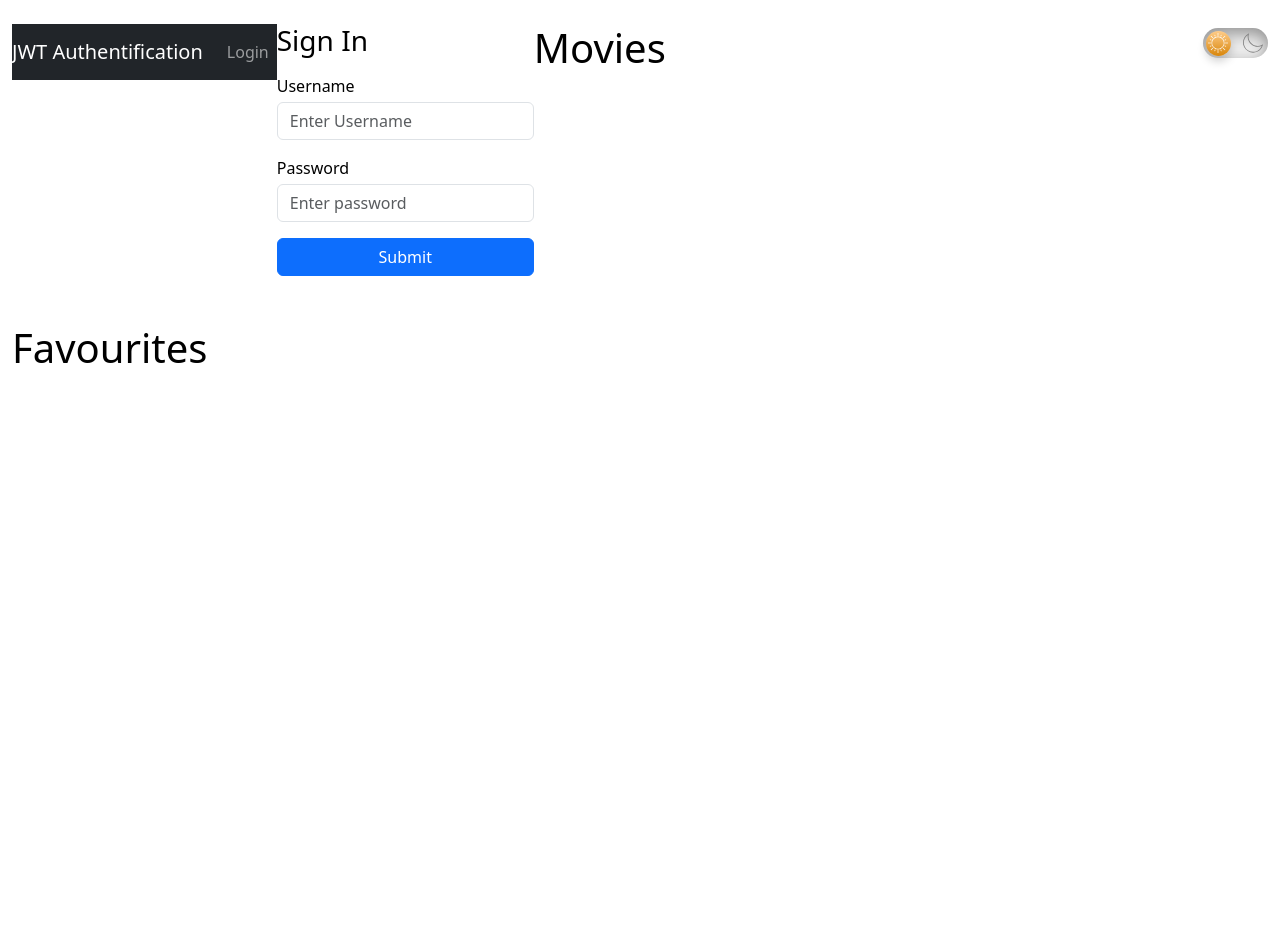
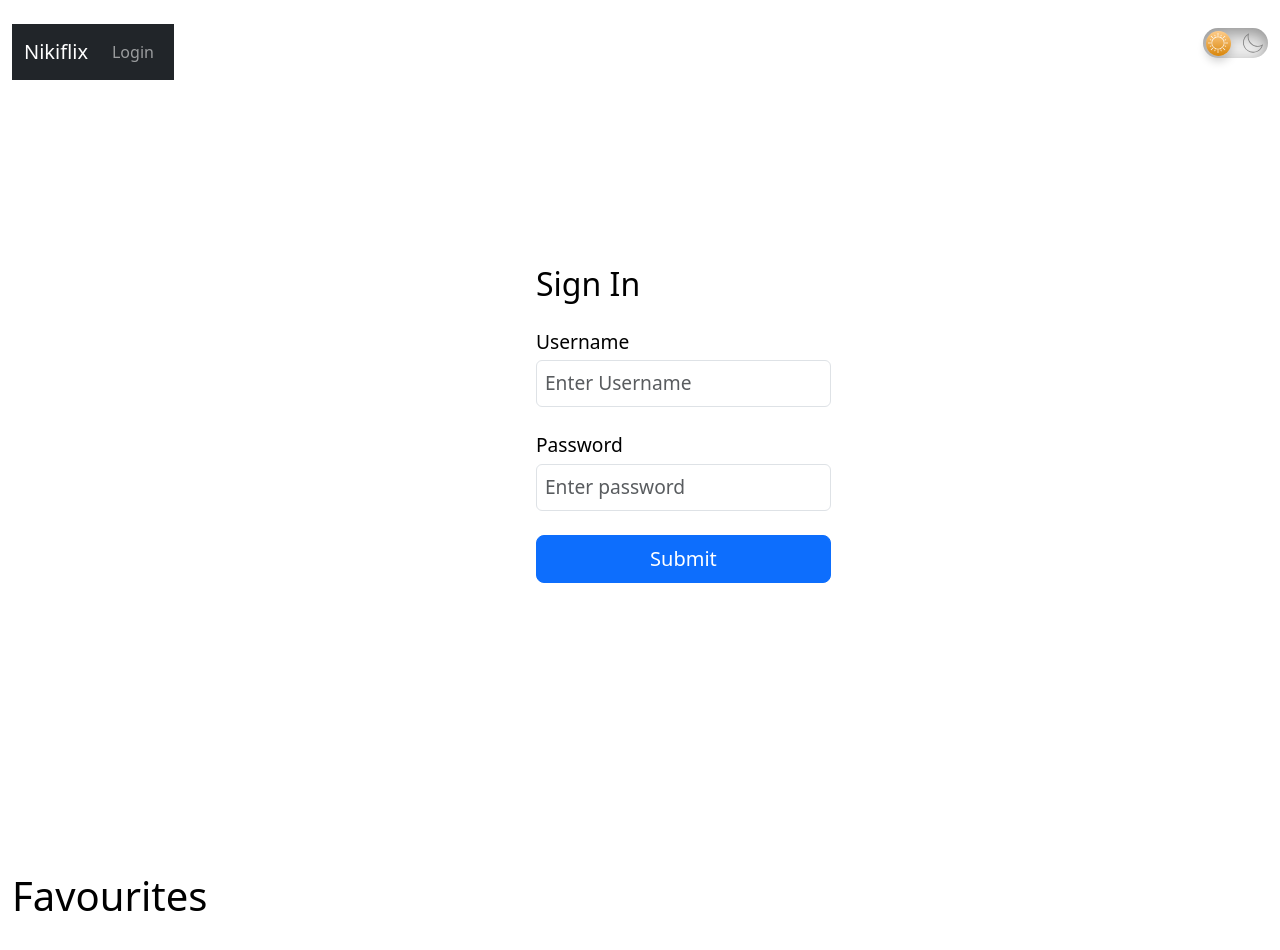
Before and after one commit to andy-rs6/PWLab6, a React (Create React App) app: page /login in a window 1280 px wide. Before the commit the page ends 800 px from the top, so only its background shows below. Built offline with nearby package versions, Linux system fonts and the light colour scheme; no server answers.

Commit message:
last changes

```diff
--- a/src/App.css
+++ b/src/App.css
@@ -15,6 +15,7 @@ body {
 .image-container:hover {
 	cursor: pointer;
 	transform: scale(1.1);
+	color: white
 }
 
 .image-container:hover .overlay {
--- a/src/App.js
+++ b/src/App.js
@@ -77,7 +77,13 @@ const App = () => {
                 <ProtectedRoute>
                   <Home />
                   <SearchBox searchValue={searchValue} setSearchValue={setSearchValue} />
-
+                </ProtectedRoute>
+              }
+            ></Route>
+            <Route
+              path="/"
+              element={
+                <ProtectedRoute>
                 </ProtectedRoute>
               }
             ></Route>
@@ -85,8 +91,6 @@ const App = () => {
             <Route path="/logout" element={<Logout />} />
           </Routes>
         </BrowserRouter>
-
-        <MovieListHeading heading='Movies' />
         <DarkMode />
 
       </div>
--- a/src/components/SearchBox.js
+++ b/src/components/SearchBox.js
@@ -1,12 +1,22 @@
 import React from 'react';
-import 'bootstrap/dist/css/bootstrap.min.css'
-
+import 'bootstrap/dist/css/bootstrap.min.css';
 
 const SearchBox = (props) => {
-
     return (
-        <div className="col col-sm4">
-            <input className="form-input" onChange={(event) => props.setSearchValue(event.target.value)} value={props.value} placeholder='Type to search'></input>
+        <div className="col col-sm-4">
+            <input
+                className="form-control"
+                style={{
+                    borderRadius: '20px',
+                    boxShadow: '0 2px 4px rgba(0,0,0,0.1)',
+                    border: 'none',
+                    padding: '10px 20px',
+                    fontSize: '1rem',
+                }}
+                onChange={(event) => props.setSearchValue(event.target.value)}
+                value={props.value}
+                placeholder='Type to search'
+            />
         </div>
     );
 };
--- a/src/components/home.js
+++ b/src/components/home.js
@@ -37,7 +37,7 @@ export const Home = () => {
     // Render the component
     return (
         <div className="form-signin mt-5 text-center">
-            <h3>Hi {message}</h3>
+            <h3> </h3>
         </div>
     );
 };
--- a/src/components/login.js
+++ b/src/components/login.js
@@ -1,20 +1,17 @@
-// Import the react JS packages
-import axios from "axios";
 import { useState } from "react";
-import { Link, useNavigate } from "react-router-dom";
-// Define the Login function.
+import { useNavigate } from "react-router-dom";
+
 export const Login = () => {
     const [username, setUsername] = useState('');
     const [password, setPassword] = useState('');
     const navigate = useNavigate();
-    // Create thconst navigate = useNavigate();e submit method.
+
     const submit = async e => {
         e.preventDefault();
         const user = {
             username: username,
             password: password
         };
-        console.log(user);
 
         try {
             const response = await fetch("http://localhost:8000/token/", {
@@ -30,7 +27,6 @@ export const Login = () => {
             const data = await response.json();
             const accessToken = data["access"];
             const refreshToken = data["refresh"];
-            console.log(data);
             localStorage.setItem("access_token", accessToken);
             localStorage.setItem("refresh_token", refreshToken);
             navigate("/home")
@@ -38,44 +34,41 @@ export const Login = () => {
             alert(error.message);
           }
         };
-    // Initialize the access & refresh token in localstorage.
-    // localStorage.clear();
-    // localStorage.setItem('access_token', data.access);
-    // localStorage.setItem('refresh_token', data.refresh);
-    // axios.defaults.headers.common['Authorization'] =
-    //     `Bearer ${data['access']}`;
-    // window.location.href = '/'
 
     return (
-    <div className="Auth-form-container">
+<div className="container-fluid d-flex justify-content-center align-items-center" style={{ height: "100vh" }}>
+            <div className="Auth-form-container" style={{ fontSize: "1.2rem" }}>
                 <form className="Auth-form" onSubmit={submit}>
                     <div className="Auth-form-content">
-                <h3 className="Auth-form-title">Sign In</h3>
-                <div className="form-group mt-3">
-                    <label>Username</label>
+                        <h3 className="Auth-form-title" style={{ fontSize: "2rem" }}>Sign In</h3>
+                        <div className="form-group mt-4">
+                            <label style={{ fontSize: "1.2rem" }}>Username</label>
                             <input className="form-control mt-1"
                                 placeholder="Enter Username"
                                 name='username'
                                 type='text' value={username}
                                 required
+                                style={{ fontSize: "1.2rem", padding: "0.5rem" }}
                                 onChange={e => setUsername(e.target.value)} />
                         </div>
-                <div className="form-group mt-3">
-                    <label>Password</label>
+                        <div className="form-group mt-4">
+                            <label style={{ fontSize: "1.2rem" }}>Password</label>
                             <input name='password'
                                 type="password"
                                 className="form-control mt-1"
                                 placeholder="Enter password"
                                 value={password}
                                 required
+                                style={{ fontSize: "1.2rem", padding: "0.5rem" }}
                                 onChange={e => setPassword(e.target.value)} />
                         </div>
-                <div className="d-grid gap-2 mt-3">
+                        <div className="d-grid gap-2 mt-4">
                             <button type="submit"
-                        className="btn btn-primary">Submit</button>
+                                className="btn btn-primary btn-lg">Submit</button>
                         </div>
                     </div>
                 </form>
             </div>
+        </div>
     )
 }
--- a/src/components/navigation.js
+++ b/src/components/navigation.js
@@ -1,6 +1,7 @@
 import Nav from 'react-bootstrap/Nav';
 import Navbar from 'react-bootstrap/Navbar';
-import React, { useState, useEffect} from 'react';
+import React, { useState, useEffect } from 'react';
+import { Container } from 'react-bootstrap';
 export function Navigation() {
   const [isAuth, setIsAuth] = useState(false);
   useEffect(() => {
@@ -10,15 +11,17 @@ export function Navigation() {
   }, [isAuth]);
   return (
     <div>
-        <Navbar bg="dark" variant="dark">
-          <Navbar.Brand href="/">JWT Authentification</Navbar.Brand>
+      <Navbar bg="dark" variant="dark" >
+        <Container>
+          <Navbar.Brand href="/home">Nikiflix</Navbar.Brand>
           <Nav className="me-auto">
-          {isAuth ? <Nav.Link href="/">Home</Nav.Link> : null}
+            {isAuth ? <Nav.Link href="/home">Home</Nav.Link> : null}
           </Nav>
           <Nav>
             {isAuth ? <Nav.Link href="/logout">Logout</Nav.Link> :
               <Nav.Link href="/login">Login</Nav.Link>}
           </Nav>
+        </Container>
       </Navbar>
     </div>
   );
```
Lines whose indentation alone changed are shown as unchanged.
